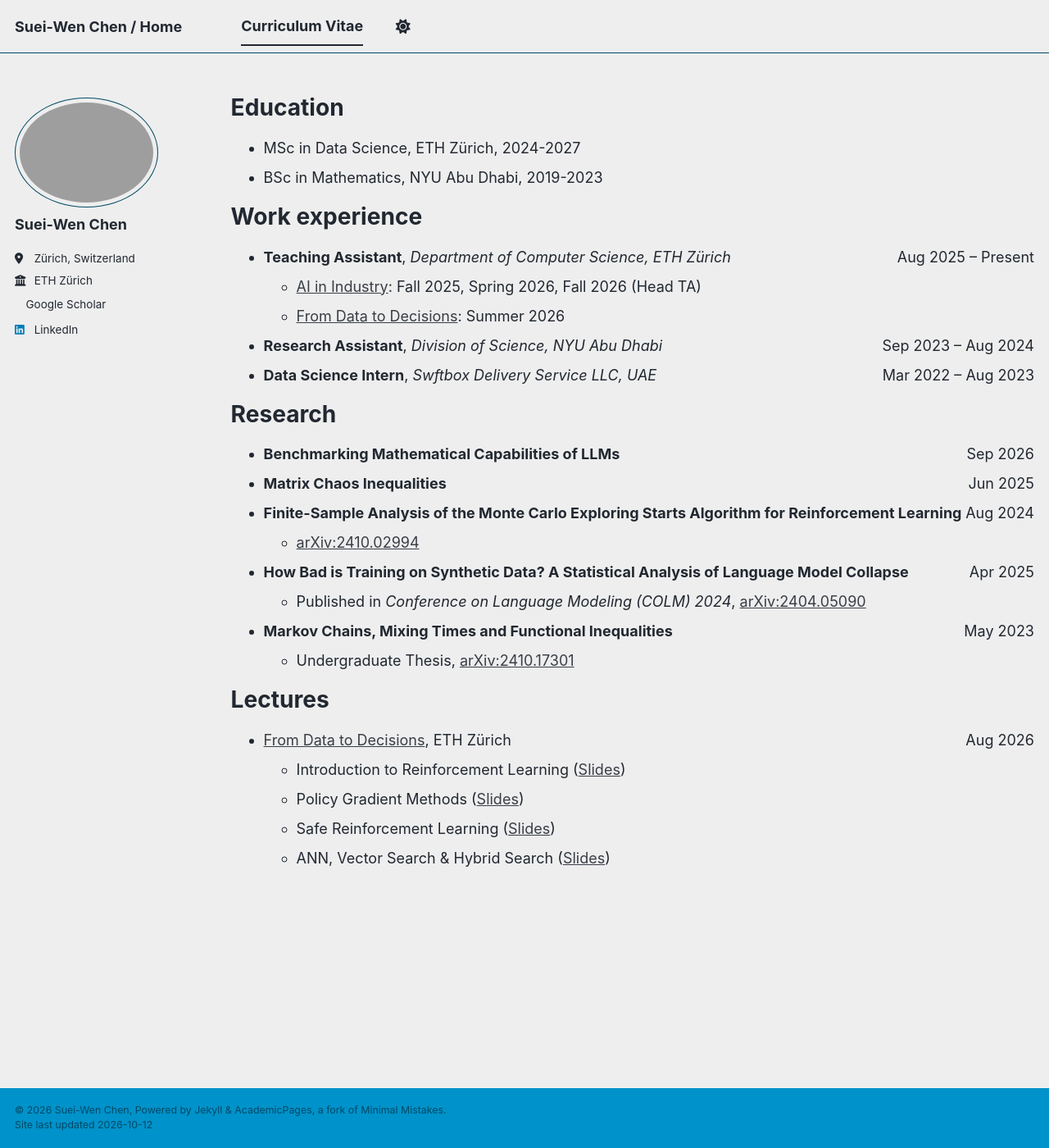
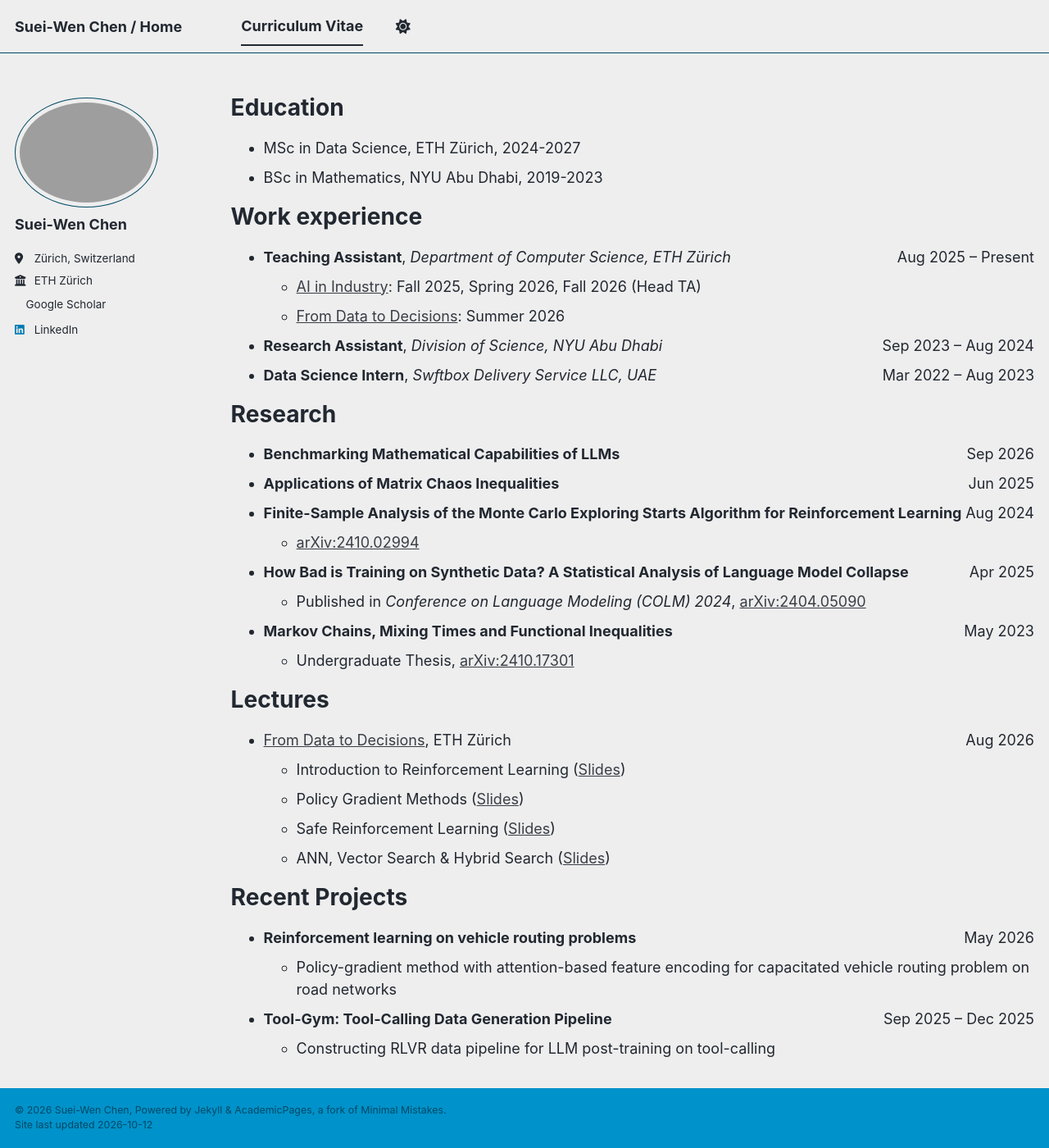
Before and after one commit to SueiWenChen/sueiwenchen.github.io, a Jekyll site: the page built from _pages/cv.md, in a window 1280 px wide and 1400 px high. Shown: the whole window at 82% size. Built offline with Jekyll 4.4.1, drawn with Linux system fonts in a browser that asks for light colours; a style sheet for code colours, icons or effects is not loaded.

Commit message:
added projects

```diff
--- a/_pages/cv.md
+++ b/_pages/cv.md
@@ -25,7 +25,7 @@ Work experience
 Research
 ======
 * **Benchmarking Mathematical Capabilities of LLMs** <span style="float: right;">Sep 2026</span>
-* **Matrix Chaos Inequalities** <span style="float: right;">Jun 2025</span>
+* **Applications of Matrix Chaos Inequalities** <span style="float: right;">Jun 2025</span>
 * **Finite-Sample Analysis of the Monte Carlo Exploring Starts Algorithm for Reinforcement Learning** <span style="float: right;">Aug 2024</span>
   * [arXiv:2410.02994](https://arxiv.org/abs/2410.02994)
 * **How Bad is Training on Synthetic Data? A Statistical Analysis of Language Model Collapse** <span style="float: right;">Apr 2025</span>
@@ -41,6 +41,15 @@ Lectures
   * Safe Reinforcement Learning ([Slides](https://raw.githubusercontent.com/eth-fdd-fs26/FDD-WE4-public/main/6_risk_rl/lecture/FDD26-W4-SafeRL.pdf))
   * ANN, Vector Search & Hybrid Search ([Slides](https://raw.githubusercontent.com/eth-fdd-fs26/FDD-WE5-public/main/lectures/FDD26-W5-ANN-Hybrid-Search.pdf))
 
+
+
+Recent Projects
+======
+* **Reinforcement learning on vehicle routing problems**  <span style="float: right;">May 2026</span>
+  * Policy-gradient method with attention-based feature encoding for capacitated vehicle routing problem on road networks
+
+* **Tool-Gym: Tool-Calling Data Generation Pipeline** <span style="float: right;">Sep 2025 -- Dec 2025</span>
+  * Constructing RLVR data pipeline for LLM post-training on tool-calling
 
 
 <!-- Publications
```
